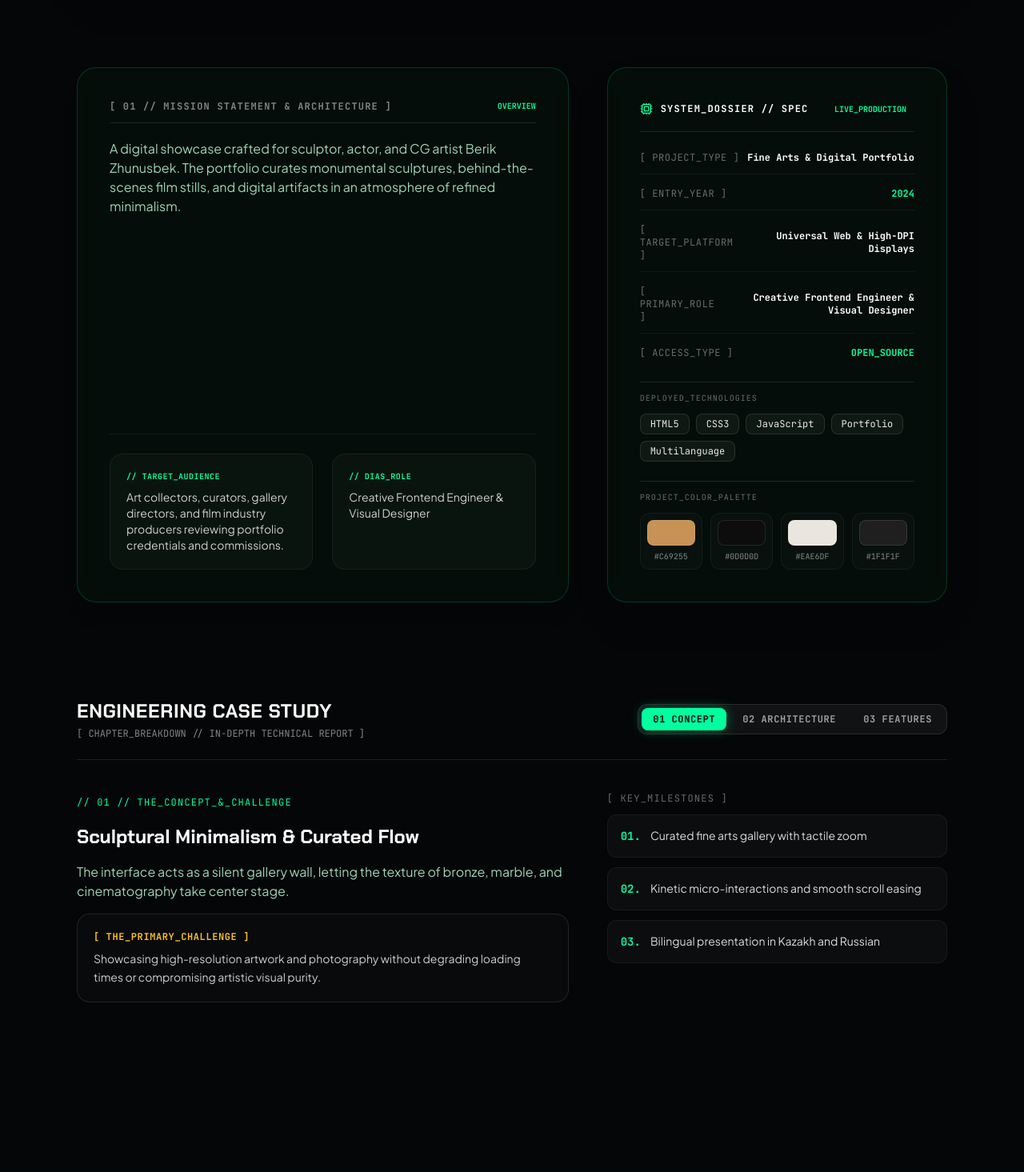
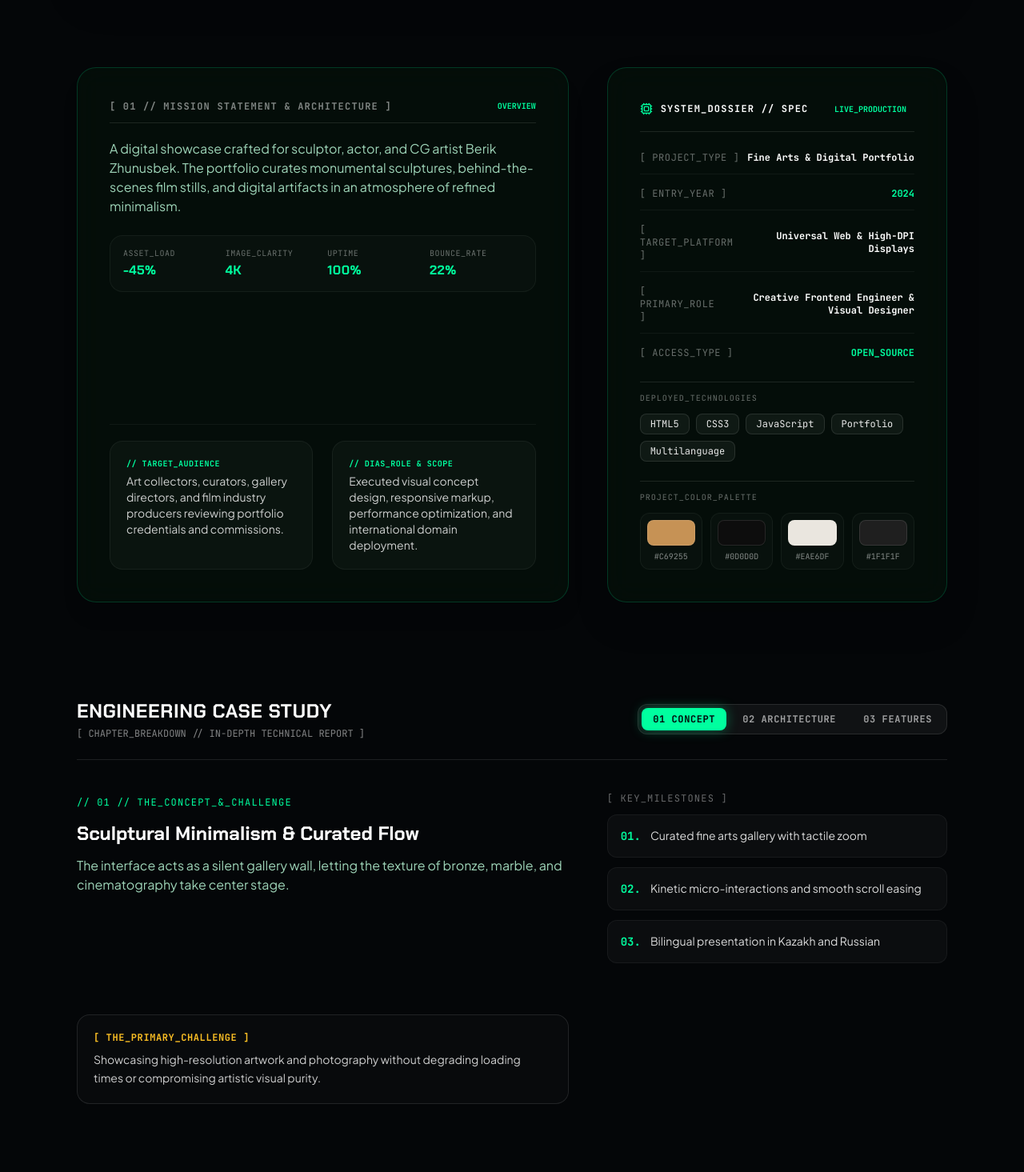
Before and after one commit to Daelijek/daelijekPortfolio, a Next.js app: page /projects/berik-zhunusbek in a window 1280 px wide. Shown: the part 1260-2725 px from the top of the page at 80% size. Built offline with nearby package versions, Linux system fonts and the light colour scheme.

Commit message:
fix(projects): equalize bento card heights and lock tab and mockup stages to eliminate layout jumping

```diff
--- a/app/projects/[slug]/ProjectDetailContent.jsx
+++ b/app/projects/[slug]/ProjectDetailContent.jsx
@@ -371,24 +371,42 @@ export default function ProjectDetailContent({ slug: propSlug }) {
                 <p className="text-sm sm:text-base leading-relaxed text-[var(--text-secondary)] font-sans">
                   {project.overview?.lead || project.description}
                 </p>
+
+                {/* Performance & Architecture Telemetry Strip */}
+                {project.walkthrough?.impact?.metrics && (
+                  <div className="grid grid-cols-2 sm:grid-cols-4 gap-3 py-3.5 px-4 my-6 rounded-2xl bg-white/[0.02] border border-white/5">
+                    {project.walkthrough.impact.metrics.map((m, idx) => (
+                      <div key={idx} className="flex flex-col">
+                        <span className="text-[10px] text-white/40 font-mono tracking-wider truncate">{m.label}</span>
+                        <span className="text-sm sm:text-base font-bold text-[var(--accent-color)] font-display tracking-wide mt-0.5">
+                          {m.value}
+                        </span>
+                      </div>
+                    ))}
+                  </div>
+                )}
               </div>
 
-              <div className="grid grid-cols-1 sm:grid-cols-2 gap-4 sm:gap-6 pt-6 mt-6 border-t border-white/5">
-                <div className="p-4 sm:p-5 rounded-2xl bg-white/[0.03] border border-white/5 space-y-2">
-                  <span className="text-[10px] text-[var(--accent-color)] font-mono uppercase tracking-wider block font-bold">
+              <div className="grid grid-cols-1 sm:grid-cols-2 gap-4 sm:gap-6 pt-5 mt-4 border-t border-white/5">
+                <div className="p-4 sm:p-5 rounded-2xl bg-white/[0.03] border border-white/5 space-y-2 flex flex-col justify-between">
+                  <div>
+                    <span className="text-[10px] text-[var(--accent-color)] font-mono uppercase tracking-wider block font-bold mb-1">
                       {lang === 'ru' ? '// ЦЕЛЕВАЯ АУДИТОРИЯ' : '// TARGET_AUDIENCE'}
                     </span>
                     <p className="text-xs sm:text-sm text-white/80 leading-relaxed font-sans">
                       {project.overview?.targetAudience || 'Modern users & enterprise clients'}
                     </p>
                   </div>
-                <div className="p-4 sm:p-5 rounded-2xl bg-white/[0.03] border border-white/5 space-y-2">
-                  <span className="text-[10px] text-[var(--accent-color)] font-mono uppercase tracking-wider block font-bold">
-                    {lang === 'ru' ? '// РОЛЬ ДИАСА' : '// DIAS_ROLE'}
+                </div>
+                <div className="p-4 sm:p-5 rounded-2xl bg-white/[0.03] border border-white/5 space-y-2 flex flex-col justify-between">
+                  <div>
+                    <span className="text-[10px] text-[var(--accent-color)] font-mono uppercase tracking-wider block font-bold mb-1">
+                      {lang === 'ru' ? '// РОЛЬ И ЗОНА ОТВЕТСТВЕННОСТИ' : '// DIAS_ROLE & SCOPE'}
                     </span>
                     <p className="text-xs sm:text-sm text-white/80 leading-relaxed font-sans">
-                    {project.dossier?.primaryRole || 'Lead Frontend & Mobile Engineer'}
+                      {project.overview?.myRole || project.dossier?.primaryRole || 'Lead Frontend & Mobile Engineer'}
                     </p>
+                  </div>
                 </div>
               </div>
             </div>
@@ -534,8 +552,8 @@ export default function ProjectDetailContent({ slug: propSlug }) {
           </div>
         </div>
 
-        {/* Tab Content Display with stable container height to eliminate layout jumping */}
-        <div className="min-h-[380px] sm:min-h-[420px] lg:min-h-[360px] flex flex-col justify-start">
+        {/* Tab Content Display with fixed stable container height to completely eliminate layout jumping */}
+        <div className="h-[540px] sm:h-[460px] lg:h-[390px] relative w-full overflow-hidden">
           <AnimatePresence mode="wait">
             {activeTab === 'concept' && (
               <Motion.div
@@ -544,9 +562,10 @@ export default function ProjectDetailContent({ slug: propSlug }) {
                 animate={{ opacity: 1, y: 0 }}
                 exit={{ opacity: 0, y: -6 }}
                 transition={{ duration: 0.2, ease: 'easeOut' }}
-                className="grid grid-cols-1 lg:grid-cols-12 gap-8 lg:gap-12 items-start"
+                className="w-full h-full grid grid-cols-1 lg:grid-cols-12 gap-8 lg:gap-12 items-stretch"
               >
-                <div className="lg:col-span-7 space-y-4">
+                <div className="lg:col-span-7 flex flex-col justify-between h-full space-y-4">
+                  <div className="space-y-3">
                     <span className="text-xs text-[var(--accent-color)] font-mono tracking-widest uppercase">
                       // 01 // THE_CONCEPT_&_CHALLENGE
                     </span>
@@ -556,9 +575,10 @@ export default function ProjectDetailContent({ slug: propSlug }) {
                     <p className="text-sm sm:text-base text-[var(--text-secondary)] leading-relaxed font-sans">
                       {project.walkthrough?.concept?.desc || project.description}
                     </p>
+                  </div>
 
                   {project.overview?.challenge && (
-                    <div className="p-4 sm:p-5 rounded-2xl bg-white/[0.02] border border-white/10 space-y-2">
+                    <div className="p-4 sm:p-5 rounded-2xl bg-white/[0.02] border border-white/10 space-y-2 mt-auto">
                       <span className="text-xs font-bold text-amber-400 font-mono uppercase tracking-wider block">
                         [ THE_PRIMARY_CHALLENGE ]
                       </span>
@@ -569,10 +589,12 @@ export default function ProjectDetailContent({ slug: propSlug }) {
                   )}
                 </div>
 
-                <div className="lg:col-span-5 space-y-3">
-                  <span className="text-xs text-white/40 font-mono tracking-widest uppercase block">
+                <div className="lg:col-span-5 flex flex-col justify-between h-full space-y-3">
+                  <div>
+                    <span className="text-xs text-white/40 font-mono tracking-widest uppercase block mb-3">
                       [ KEY_MILESTONES ]
                     </span>
+                    <div className="space-y-3">
                       {(project.walkthrough?.concept?.highlights || [
                         'High accessibility standards',
                         'Frictionless responsive UX',
@@ -587,6 +609,8 @@ export default function ProjectDetailContent({ slug: propSlug }) {
                         </div>
                       ))}
                     </div>
+                  </div>
+                </div>
               </Motion.div>
             )}
 
@@ -597,9 +621,10 @@ export default function ProjectDetailContent({ slug: propSlug }) {
                 animate={{ opacity: 1, y: 0 }}
                 exit={{ opacity: 0, y: -6 }}
                 transition={{ duration: 0.2, ease: 'easeOut' }}
-                className="grid grid-cols-1 lg:grid-cols-12 gap-8 lg:gap-12 items-start"
+                className="w-full h-full grid grid-cols-1 lg:grid-cols-12 gap-8 lg:gap-12 items-stretch"
               >
-                <div className="lg:col-span-7 space-y-4">
+                <div className="lg:col-span-7 flex flex-col justify-between h-full space-y-4">
+                  <div className="space-y-3">
                     <span className="text-xs text-[var(--accent-color)] font-mono tracking-widest uppercase">
                       // 02 // ARCHITECTURE_&_EXECUTION
                     </span>
@@ -609,9 +634,10 @@ export default function ProjectDetailContent({ slug: propSlug }) {
                     <p className="text-sm sm:text-base text-[var(--text-secondary)] leading-relaxed font-sans">
                       {project.walkthrough?.architecture?.desc || project.overview?.solution}
                     </p>
+                  </div>
 
                   {project.overview?.solution && (
-                    <div className="p-4 sm:p-5 rounded-2xl bg-white/[0.02] border border-white/10 space-y-2">
+                    <div className="p-4 sm:p-5 rounded-2xl bg-white/[0.02] border border-white/10 space-y-2 mt-auto">
                       <span className="text-xs font-bold text-[var(--accent-color)] font-mono uppercase tracking-wider block">
                         [ APPLIED_SOLUTION ]
                       </span>
@@ -622,10 +648,12 @@ export default function ProjectDetailContent({ slug: propSlug }) {
                   )}
                 </div>
 
-                <div className="lg:col-span-5 space-y-3">
-                  <span className="text-xs text-white/40 font-mono tracking-widest uppercase block">
+                <div className="lg:col-span-5 flex flex-col justify-between h-full space-y-3">
+                  <div>
+                    <span className="text-xs text-white/40 font-mono tracking-widest uppercase block mb-3">
                       [ ARCHITECTURAL_PILLARS ]
                     </span>
+                    <div className="space-y-3">
                       {(project.walkthrough?.architecture?.highlights || [
                         'Decoupled domain architecture',
                         'Optimized network payloads',
@@ -640,6 +668,8 @@ export default function ProjectDetailContent({ slug: propSlug }) {
                         </div>
                       ))}
                     </div>
+                  </div>
+                </div>
               </Motion.div>
             )}
 
@@ -650,7 +680,7 @@ export default function ProjectDetailContent({ slug: propSlug }) {
                 animate={{ opacity: 1, y: 0 }}
                 exit={{ opacity: 0, y: -6 }}
                 transition={{ duration: 0.2, ease: 'easeOut' }}
-                className="grid grid-cols-1 md:grid-cols-3 gap-6"
+                className="w-full h-full grid grid-cols-1 md:grid-cols-3 gap-6 items-stretch"
               >
                 {(project.walkthrough?.features || [
                   { num: '01', title: 'Real-Time Sync', desc: 'Instantaneous data propagation across clients.', metric: 'Sub-50ms' },
@@ -659,9 +689,9 @@ export default function ProjectDetailContent({ slug: propSlug }) {
                 ]).map((f, idx) => (
                   <div
                     key={idx}
-                    className="cyber-panel p-6 rounded-2xl border border-white/10 hover:border-[var(--accent-border)] transition-all flex flex-col justify-between space-y-4"
+                    className="cyber-panel p-6 rounded-2xl border border-white/10 hover:border-[var(--accent-border)] transition-all flex flex-col justify-between h-full space-y-4"
                   >
-                    <div className="space-y-2">
+                    <div className="space-y-3">
                       <div className="flex items-center justify-between text-xs">
                         <span className="text-xl font-black text-[var(--accent-color)] font-display">
                           {f.num}
@@ -671,7 +701,7 @@ export default function ProjectDetailContent({ slug: propSlug }) {
                         </span>
                       </div>
                       <h4 className="text-base font-bold text-white font-display">{f.title}</h4>
-                      <p className="text-xs text-white/70 font-sans leading-relaxed">{f.desc}</p>
+                      <p className="text-xs sm:text-sm text-white/70 font-sans leading-relaxed">{f.desc}</p>
                     </div>
                     <div className="pt-3 border-t border-white/5 flex items-center gap-1.5 text-[10px] text-[var(--accent-color)] font-mono">
                       <Zap className="w-3 h-3" />
@@ -686,7 +716,7 @@ export default function ProjectDetailContent({ slug: propSlug }) {
       </section>
 
       {/* ========================================================================= */}
-      {/* 6. RESPONSIVE MULTI-DEVICE VIEWPORTS (Stable Calibrated Frame Height)     */}
+      {/* 6. RESPONSIVE MULTI-DEVICE VIEWPORTS (Fixed Stable Viewport Stage)         */}
       {/* ========================================================================= */}
       <section className="py-14 sm:py-18 px-6 sm:px-10 lg:px-16 xl:px-24 max-w-[1720px] mx-auto space-y-8">
         <div className="flex flex-col sm:flex-row sm:items-center justify-between gap-4 border-b border-white/10 pb-4">
@@ -731,8 +761,8 @@ export default function ProjectDetailContent({ slug: propSlug }) {
           </div>
         </div>
 
-        {/* Viewport Display Area with stable calibrated height to eliminate layout jumping */}
-        <div className="flex justify-center items-center py-6 min-h-[580px] sm:min-h-[680px] lg:min-h-[760px] relative overflow-hidden">
+        {/* Viewport Stage Area with fixed stable height - perfectly anchors both Desktop and Mobile mockups */}
+        <div className="h-[620px] sm:h-[680px] lg:h-[720px] w-full flex items-center justify-center relative overflow-hidden py-4">
           <AnimatePresence mode="wait">
             {activeDeviceView === 'desktop' ? (
               <Motion.div
@@ -741,10 +771,10 @@ export default function ProjectDetailContent({ slug: propSlug }) {
                 animate={{ opacity: 1, scale: 1 }}
                 exit={{ opacity: 0, scale: 0.98 }}
                 transition={{ duration: 0.22, ease: 'easeOut' }}
-                className="w-full flex justify-center"
+                className="w-full h-full flex items-center justify-center"
               >
                 {/* Desktop Browser Mockup Frame */}
-                <div className="w-full max-w-6xl xl:max-w-7xl rounded-2xl overflow-hidden border border-white/20 bg-[#0A0D10] shadow-[0_25px_60px_rgba(0,0,0,0.9)]">
+                <div className="w-full max-w-4xl xl:max-w-5xl rounded-2xl overflow-hidden border border-white/20 bg-[#0A0D10] shadow-[0_25px_60px_rgba(0,0,0,0.9)]">
                   {/* Browser chrome top bar */}
                   <div className="h-10 px-4 bg-[#12161B] border-b border-white/10 flex items-center justify-between">
                     <div className="flex items-center gap-2">
@@ -758,8 +788,8 @@ export default function ProjectDetailContent({ slug: propSlug }) {
                     <div className="text-[10px] text-white/30 font-mono">1920 x 1080</div>
                   </div>
 
-                  {/* Viewport image */}
-                  <div className="relative w-full aspect-[16/10] bg-[#020406]">
+                  {/* Viewport image with 16:9 aspect matching label */}
+                  <div className="relative w-full aspect-[16/9] bg-[#020406]">
                     <Image
                       src={project.image}
                       alt={`${project.title} Desktop View`}
@@ -776,10 +806,10 @@ export default function ProjectDetailContent({ slug: propSlug }) {
                 animate={{ opacity: 1, scale: 1 }}
                 exit={{ opacity: 0, scale: 0.98 }}
                 transition={{ duration: 0.22, ease: 'easeOut' }}
-                className="w-full flex justify-center py-2"
+                className="w-full h-full flex items-center justify-center py-2"
               >
                 {/* Mobile Device Mockup Frame */}
-                <div className="w-[280px] sm:w-[320px] rounded-[44px] p-3.5 bg-[#1A1F26] border-2 border-white/20 shadow-[0_25px_60px_rgba(0,0,0,0.9)] relative">
+                <div className="w-[280px] sm:w-[300px] rounded-[44px] p-3.5 bg-[#1A1F26] border-2 border-white/20 shadow-[0_25px_60px_rgba(0,0,0,0.9)] relative">
                   {/* Phone Speaker / Dynamic Island notch */}
                   <div className="absolute top-6 left-1/2 -translate-x-1/2 w-24 h-5 bg-black rounded-full z-20 flex items-center justify-end px-2">
                     <div className="w-2.5 h-2.5 rounded-full bg-[#0E1318] border border-white/10" />
```
Lines whose indentation alone changed are shown as unchanged.
